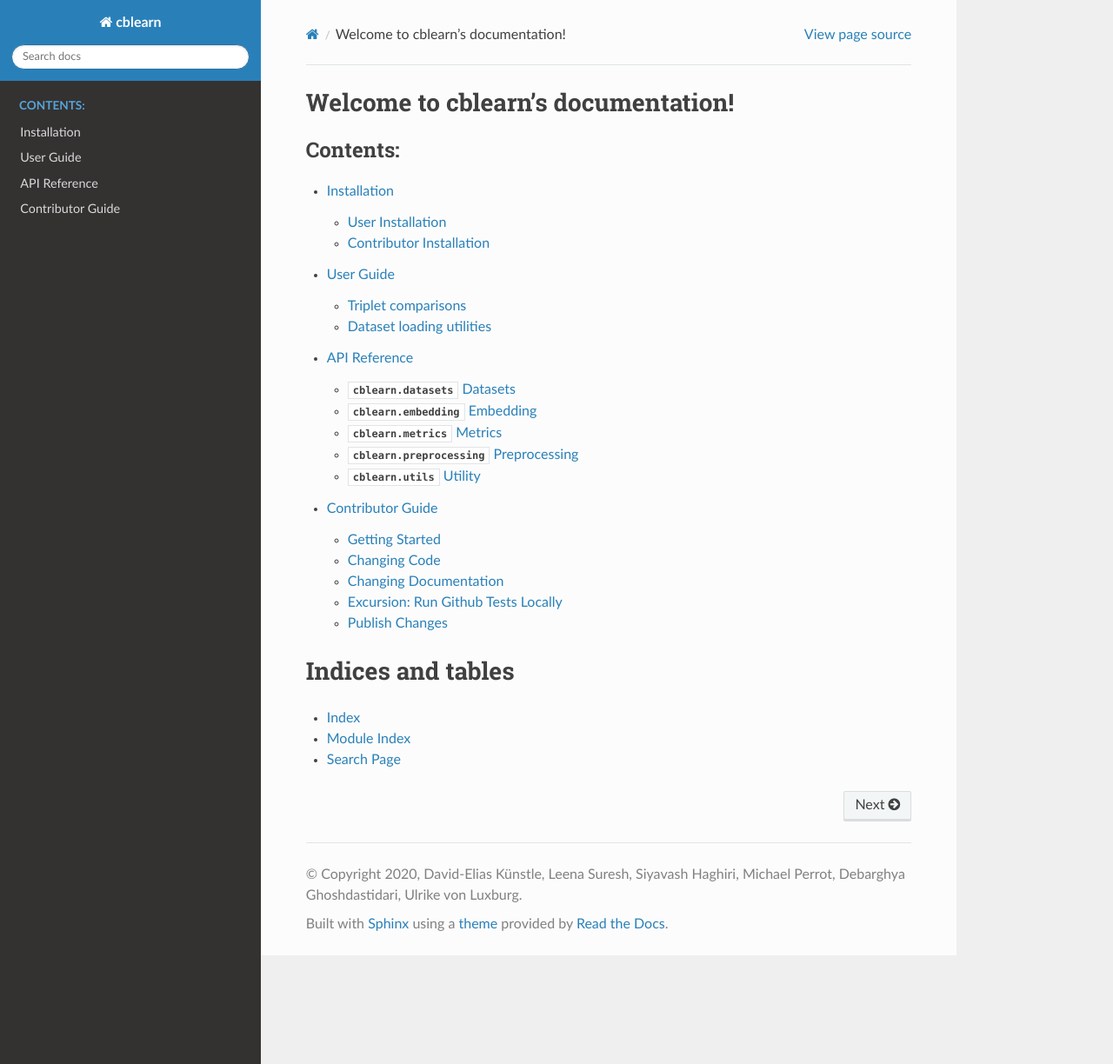
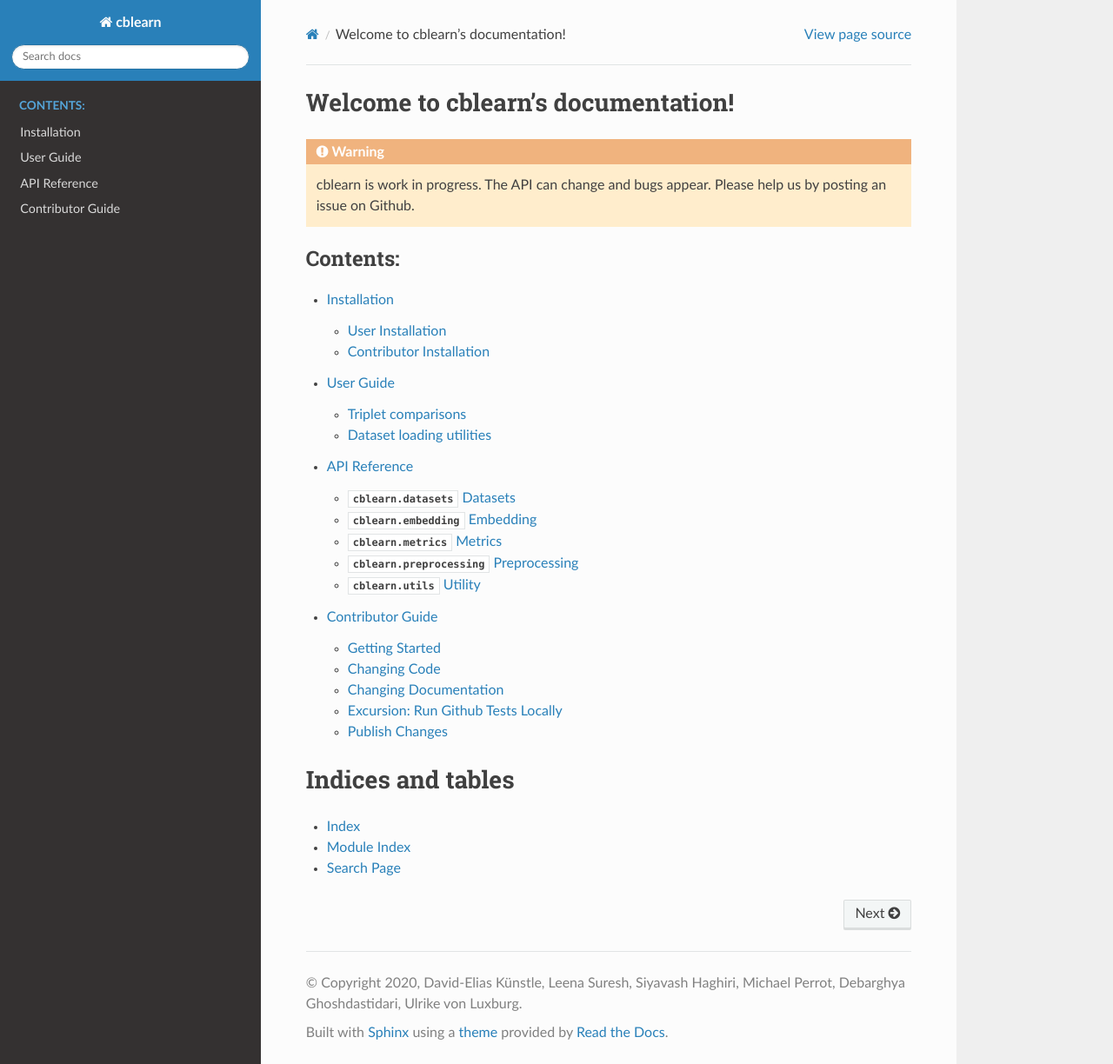
Before and after one commit to cblearn/cblearn, a Sphinx documentation site: the page built from docs/index.rst, in a window 1280 px wide and 1224 px high. Shown: the whole window at 87% size. Built offline with Sphinx 7.4.7 and the Read the Docs theme 2.0.0, drawn with Linux system fonts in a browser that asks for light colours; pages that are not in the unit, such as notebooks, are missing from menus.

Commit message:
Update index.rst

```diff
--- a/docs/index.rst
+++ b/docs/index.rst
@@ -6,6 +6,8 @@
 Welcome to cblearn's documentation!
 ===================================
 
+.. warning::
+    cblearn is work in progress. The API can change and bugs appear. Please help us by posting an issue on Github.
 
 .. toctree::
    :maxdepth: 2
```
